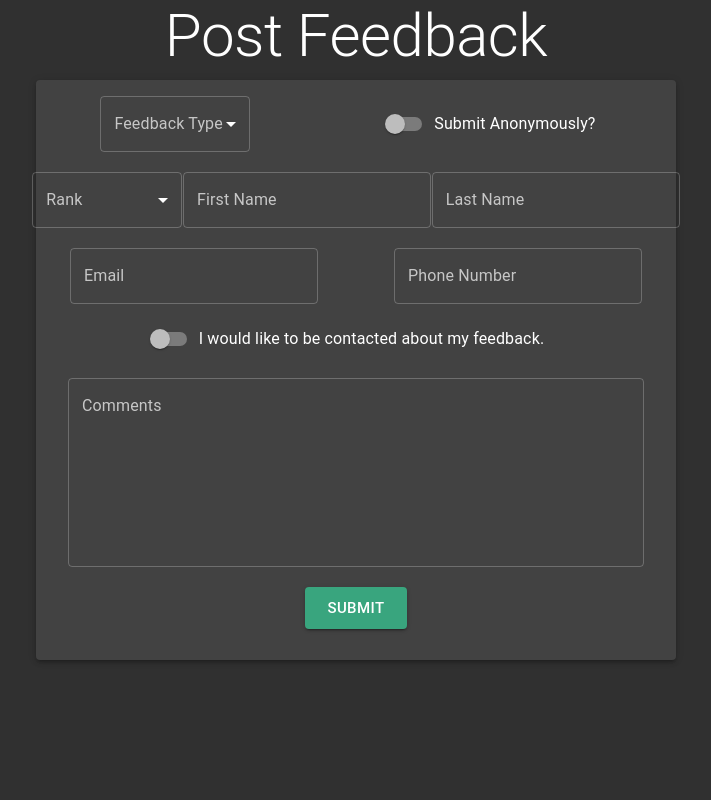
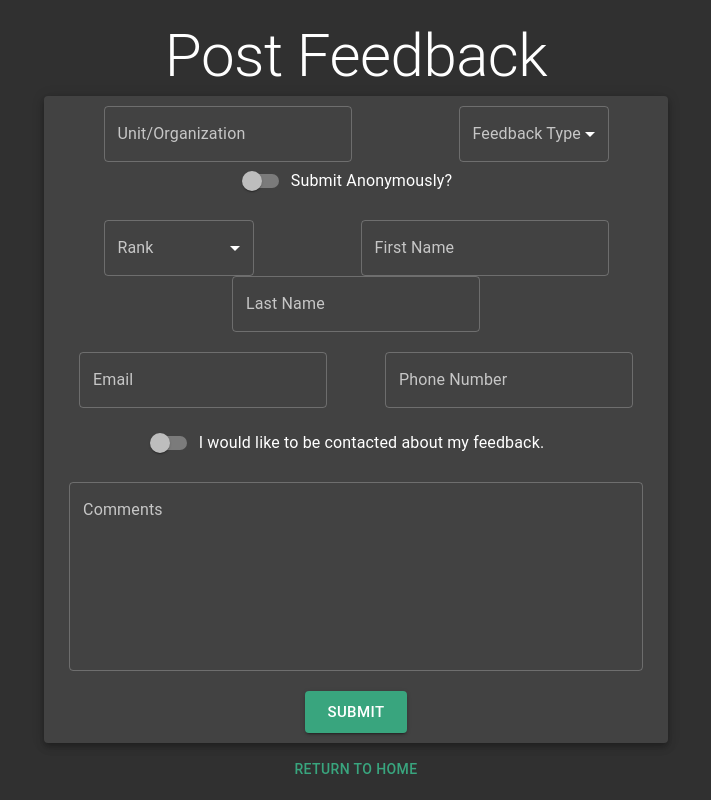
Before and after one commit to lithobraking/icebox, a React (Create React App) app in the folder client/: page /NewFeedback in a window 1280 px wide. Shown: the whole page, without its empty margins (284-995 px from the left). Built offline with nearby package versions, Linux system fonts and the light colour scheme.

Commit message:
made EntryForm styling less spaghetti

```diff
--- a/client/src/App.js
+++ b/client/src/App.js
@@ -2,13 +2,12 @@ import {
   BrowserRouter as Router,
   Switch,
   Route,
-  Link,
 } from 'react-router-dom';
 import EntryForm from './components/EntryForm';
 import DisplayPosts from './components/DisplayPosts';
 import LandingPage from './components/LandingPage';
-import { createMuiTheme, makeStyles, ThemeProvider } from '@material-ui/core/styles';
-import { CssBaseline, Typography, Button } from '@material-ui/core';
+import { createMuiTheme, ThemeProvider } from '@material-ui/core/styles';
+import { CssBaseline } from '@material-ui/core';
 
 
 const theme = createMuiTheme({
@@ -20,69 +19,27 @@ const theme = createMuiTheme({
   }
 })
 
-const useStyles = makeStyles((theme) => ({
-  root: {
-    width: '100vw',
-    height: '100vh',
-    display: 'flex',
-    flexDirection: 'column',
-    alignItems: 'center',
-  },
-  formContainer: {
-    width: '100%',
-    height: '100%',
-    display: 'flex',
-    justifyContent: 'center',
-  },
-  button: {
-    display: 'inline-block',
-    margin: 5
-  }
-}));
 
 const App = () => {
-  const classes = useStyles();
 
   return (
     <ThemeProvider theme={theme}>
       <CssBaseline />
       <Router>
-        {/* <div>
-          <nav>
-            <div>
-            <Link to='/'>
-                <Button className={classes.button} variant='contained' color='primary'>Home</Button>
-              </Link>
-              <Link to='/NewFeedback'>
-                <Button className={classes.button} variant='contained' color='primary'>Post Feedback</Button>
-              </Link>
-              <Link to='/Posts'>
-                <Button className={classes.button} variant='contained' color='primary'>View Posts</Button>
-              </Link>
-            </div>
-          </nav>
-        </div> */}
         <Switch>
           <Route path='/NewFeedback'>
-            <div className={classes.root}>
-              <header className="app-header">
-                <Typography variant='h2'>Post Feedback</Typography>
-              </header>
-              <article className={classes.formContainer}>
-                <EntryForm />
-              </article>
-            </div>
+            <EntryForm />
           </Route>
           <Route path='/Posts'>
             <DisplayPosts />
           </Route>
           <Route exact path='/'>
-            <LandingPage/>
+            <LandingPage />
           </Route>
         </Switch>
       </Router>
     </ThemeProvider>
   );
-}
+};
 
 export default App;
--- a/client/src/components/EntryForm.js
+++ b/client/src/components/EntryForm.js
@@ -1,23 +1,32 @@
 import React, { useState } from 'react';
+import { Link } from 'react-router-dom';
 import MomentUtils from '@date-io/moment';
 import { makeStyles } from '@material-ui/core/styles';
 import Paper from '@material-ui/core/Paper';
-import { Button, Collapse, FormControl, FormControlLabel, Grid, InputLabel, MenuItem, Select, Switch, TextField } from '@material-ui/core';
+import { Button, Collapse, FormControl, FormControlLabel, Grid, InputLabel, MenuItem, Select, Switch, TextField, Typography } from '@material-ui/core';
 import { MuiPickersUtilsProvider } from '@material-ui/pickers';
 import axios from 'axios';
 
 
 const useStyles = makeStyles((theme) => ({
     root: {
-        width: '100%',
         display: 'flex',
+        flexDirection: 'column',
+        alignItems: 'center',
+      },
+    form: {
+        width: '50%',
         justifyContent: 'center',
         flexWrap: 'wrap',
         '& > *': {
             margin: theme.spacing(1),
-            width: '50%',
-            height: '80%',
+            // width: '50%',
+            // height: '80%',
         },
+    },
+    title: {
+        marginTop: '20px',
+        textAlign: 'center'
     },
     formControl: {
         minWidth: 150,
@@ -25,18 +34,16 @@ const useStyles = makeStyles((theme) => ({
     grid: {
         display: 'flex',
         alignItems: 'center',
-        marginTop: '20px',
-    },
-    paper: {
-        height: 580,
+        padding: '10px',
     },
     commentTextBox: {
-        width: '90%',
+        width: '95%',
     },
 }));
 
 const EntryForm = () => {
     const classes = useStyles();
+    const [organization, setOrganization] = useState('');
     const [feedbackType, setFeedbackType] = useState('');
     const [anonymous, setAnonymous] = useState(false);
     const [rank, setRank] = useState('');
@@ -49,7 +56,9 @@ const EntryForm = () => {
 
 
     // haha event handlers go brrr
-
+    const handleOrganization = (event) => {
+        setOrganization(event.target.value);
+    };
     const handleFeedbackTypeChange = (event) => {
         setFeedbackType(event.target.value);
     };
@@ -80,20 +89,9 @@ const EntryForm = () => {
 
 
     const handleSubmit = async (event) => {
-        // const output = {
-        //     feedbackType: feedbackType,
-        //     isAnon: anonymous,
-        //     wantsContact: wantsContact,
-        //     rank: rank,
-        //     firstName: firstName,
-        //     lastName: lastName,
-        //     emailAddress: emailAddress,
-        //     phoneNumber: phoneNumber,
-        //     postContent: body,
-        // }
-        // alert(JSON.stringify(output))
         event.preventDefault();
         const res = await axios.post('http://localhost:3001/api/v1/posts', {
+            organization: organization,
             feedbackType: feedbackType,
             isAnon: anonymous,
             wantsContact: wantsContact,
@@ -117,8 +115,12 @@ const EntryForm = () => {
 
 
     return (
-        <form className={classes.root} onSubmit={handleSubmit}>
-            <Paper elevation={3} className={classes.paper}>
+        <div className={classes.root}>
+            <header className={classes.title}>
+                <Typography variant='h2'>Post Feedback</Typography>
+            </header>
+            <form className={classes.form} onSubmit={handleSubmit}>
+                <Paper elevation={5}>
                     <MuiPickersUtilsProvider utils={MomentUtils}>
                         <Grid container spacing={1}>
 
@@ -127,6 +129,11 @@ const EntryForm = () => {
                                 justify='space-around'
                                 className={classes.grid}
                             >
+                                <Grid item>
+                                    <FormControl variant='outlined'>
+                                        <TextField label='Unit/Organization' variant='outlined' value={organization} onChange={handleOrganization} />
+                                    </FormControl>
+                                </Grid>
                                 <Grid item>
                                     <FormControl variant='outlined' className={classes.formControl}>
                                         <InputLabel id='type-select-label'>Feedback Type</InputLabel>
@@ -137,17 +144,16 @@ const EntryForm = () => {
                                             label='Feedback Type'
                                         >
                                             <MenuItem value=''>----</MenuItem>
-                                        <MenuItem value='praise'>Praise</MenuItem>
-                                        <MenuItem value='complaint'>Complaint</MenuItem>
-                                        <MenuItem value='peer review'>Peer Review</MenuItem>
-                                        <MenuItem value='comment'>Comment</MenuItem>
-                                        <MenuItem value='request'>Request</MenuItem>
+                                            <MenuItem value='Praise'>Praise</MenuItem>
+                                            <MenuItem value='Complaint'>Complaint</MenuItem>
+                                            <MenuItem value='Peer review'>Peer Review</MenuItem>
+                                            <MenuItem value='Comment'>Comment</MenuItem>
+                                            <MenuItem value='Request'>Request</MenuItem>
                                         </Select>
                                     </FormControl>
                                 </Grid>
                                 <Grid item>
                                     <FormControlLabel
-                                    className={classes.formControl}
                                         control={
                                             <Switch
                                                 checked={anonymous}
@@ -175,28 +181,27 @@ const EntryForm = () => {
                                                 onChange={handleRankSelect}
                                                 label='Rank'
                                             >
-                                            <MenuItem value=''>
-                                                ----
-                                            </MenuItem>
-                                            <MenuItem value='e1'>E-1</MenuItem>
-                                            <MenuItem value='e2'>E-2</MenuItem>
-                                            <MenuItem value='e3'>E-3</MenuItem>
-                                            <MenuItem value='e4'>E-4</MenuItem>
-                                            <MenuItem value='e5'>E-5</MenuItem>
-                                            <MenuItem value='e6'>E-6</MenuItem>
-                                            <MenuItem value='e7'>E-7</MenuItem>
-                                            <MenuItem value='e8'>E-8</MenuItem>
-                                            <MenuItem value='e9'>E-9</MenuItem>
-                                            <MenuItem value='o1'>O-1</MenuItem>
-                                            <MenuItem value='o2'>O-2</MenuItem>
-                                            <MenuItem value='o3'>O-3</MenuItem>
-                                            <MenuItem value='o4'>O-4</MenuItem>
-                                            <MenuItem value='o5'>O-5</MenuItem>
-                                            <MenuItem value='o6'>O-6</MenuItem>
-                                            <MenuItem value='o7'>O-7</MenuItem>
-                                            <MenuItem value='o8'>O-8</MenuItem>
-                                            <MenuItem value='o9'>O-9</MenuItem>
-                                            <MenuItem value='o10'>O-10</MenuItem>
+                                                <MenuItem value=''>----</MenuItem>
+                                                <MenuItem value='E-1'>E-1</MenuItem>
+                                                <MenuItem value='E-2'>E-2</MenuItem>
+                                                <MenuItem value='E-3'>E-3</MenuItem>
+                                                <MenuItem value='E-4'>E-4</MenuItem>
+                                                <MenuItem value='E-5'>E-5</MenuItem>
+                                                <MenuItem value='E-6'>E-6</MenuItem>
+                                                <MenuItem value='E-7'>E-7</MenuItem>
+                                                <MenuItem value='E-8'>E-8</MenuItem>
+                                                <MenuItem value='E-9'>E-9</MenuItem>
+                                                <MenuItem value=''>----</MenuItem>
+                                                <MenuItem value='O-1'>O-1</MenuItem>
+                                                <MenuItem value='O-2'>O-2</MenuItem>
+                                                <MenuItem value='O-3'>O-3</MenuItem>
+                                                <MenuItem value='O-4'>O-4</MenuItem>
+                                                <MenuItem value='O-5'>O-5</MenuItem>
+                                                <MenuItem value='O-6'>O-6</MenuItem>
+                                                <MenuItem value='O-7'>O-7</MenuItem>
+                                                <MenuItem value='O-8'>O-8</MenuItem>
+                                                <MenuItem value='O-9'>O-9</MenuItem>
+                                                <MenuItem value='O-10'>O-10</MenuItem>
                                             </Select>
                                         </FormControl>
                                     </Grid>
@@ -236,7 +241,7 @@ const EntryForm = () => {
                                 className={classes.grid}
                             >
                                 <FormControlLabel
-                                className={classes.formControl}
+
                                     control={
                                         <Switch
                                             checked={wantsContact}
@@ -275,7 +280,11 @@ const EntryForm = () => {
                     </MuiPickersUtilsProvider>
                 </Paper>
             </form>
+            <Link to='/'>
+                <Button color='primary'>Return to Home</Button>
+            </Link>
+        </div>
     )
-}
+};
 
 export default EntryForm;
```
Lines whose indentation alone changed are shown as unchanged.
